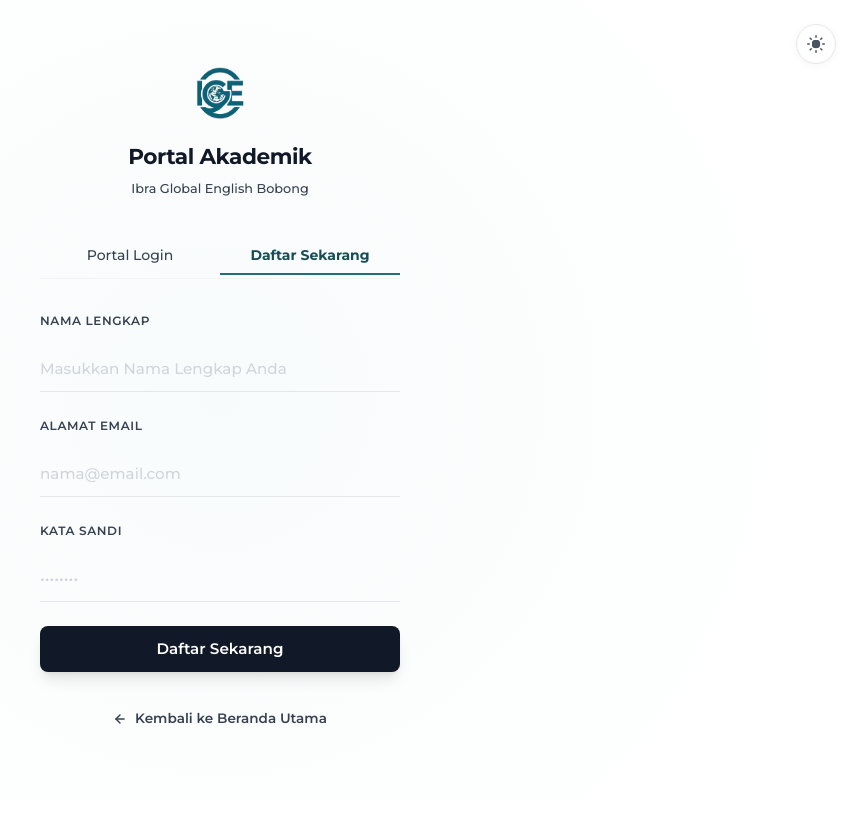
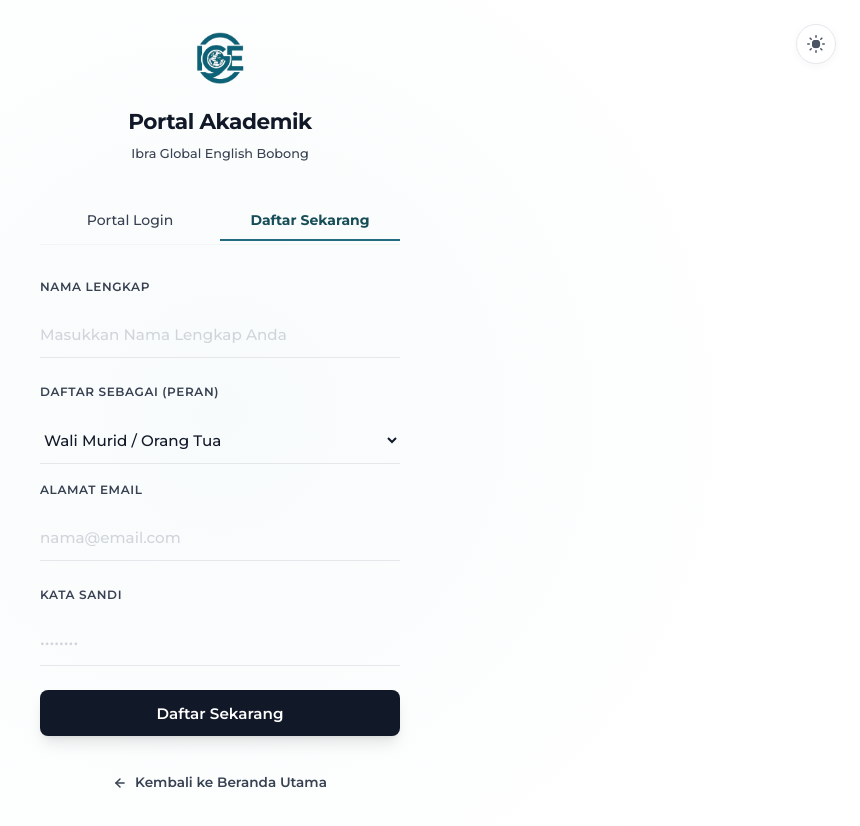
Before and after one commit to umamit/ibra-global-english, a Next.js app: page /login in a window 1280 px wide. Both pictures are taken after a click on the button "Daftar Sekarang". Shown: the top 826 px of the page, without its empty margins (420-1280 px from the left). Before the commit the page ends 800 px from the top, so only its background shows below. Built offline with nearby package versions, Linux system fonts and the light colour scheme; no server answers.

Commit message:
feat: implement role selection dropdown on signup page and allow linking student profiles to student records in admin portal

```diff
--- a/src/app/login/page.js
+++ b/src/app/login/page.js
@@ -18,6 +18,7 @@
   const [errorMsg, setErrorBanner] = useState("");
   const [successMsg, setSuccessBanner] = useState("");
   const [theme, setTheme] = useState("light");
+  const [role, setRole] = useState("parent");
 
   // Deteksi dan inisialisasi tema otomatis saat halaman dimuat
   useEffect(() => {
@@ -159,7 +160,7 @@
         options: {
           data: {
             full_name: fullName.trim(),
-            role: "parent", // Default role
+            role: role, // Role dari pilihan dropdown pendaftaran
           },
         },
       });
@@ -290,6 +291,7 @@
 
         <form onSubmit={isRegister ? handleRegister : handleLogin} className="space-y-4">
           {isRegister && (
+            <>
               <div className="form-group">
                 <label htmlFor="name-input" className="form-label">Nama Lengkap</label>
                 <input
@@ -303,6 +305,23 @@
                   disabled={loading}
                 />
               </div>
+
+              <div className="form-group" style={{ marginBottom: "1rem" }}>
+                <label htmlFor="role-input" className="form-label">Daftar Sebagai (Peran)</label>
+                <select
+                  id="role-input"
+                  className="form-input"
+                  value={role}
+                  onChange={(e) => setRole(e.target.value)}
+                  disabled={loading}
+                  style={{ cursor: "pointer" }}
+                >
+                  <option value="parent">Wali Murid / Orang Tua</option>
+                  <option value="student">Siswa / Pelajar</option>
+                  <option value="tutor">Pengajar / Tutor</option>
+                </select>
+              </div>
+            </>
           )}
 
           <div className="form-group">
```
Also changed, not shown: src/app/admin/students/page.js (+4 -4 lines), src/app/parent/page.js (+23 -1 lines). Lines whose indentation alone changed are shown as unchanged.
